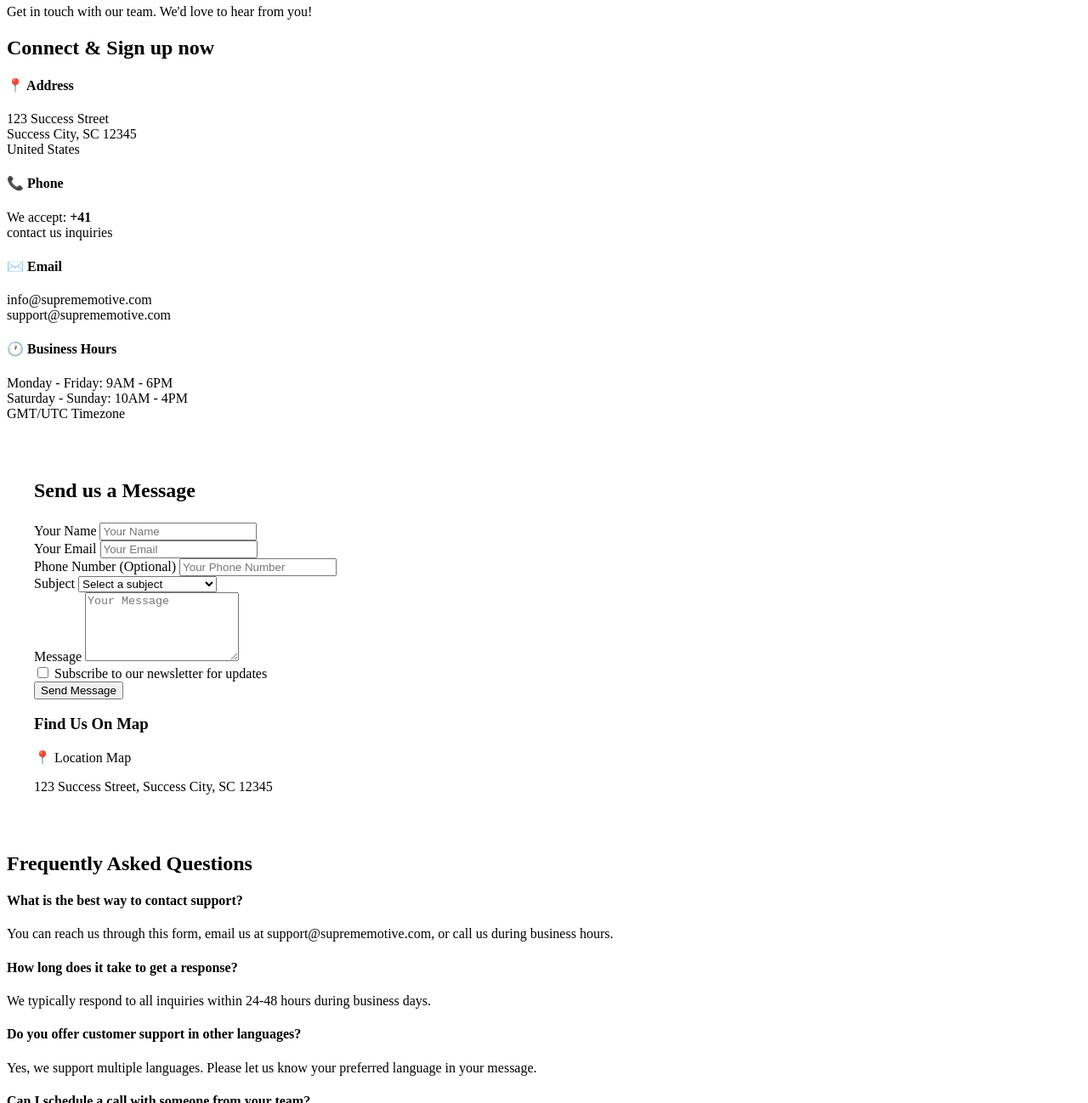
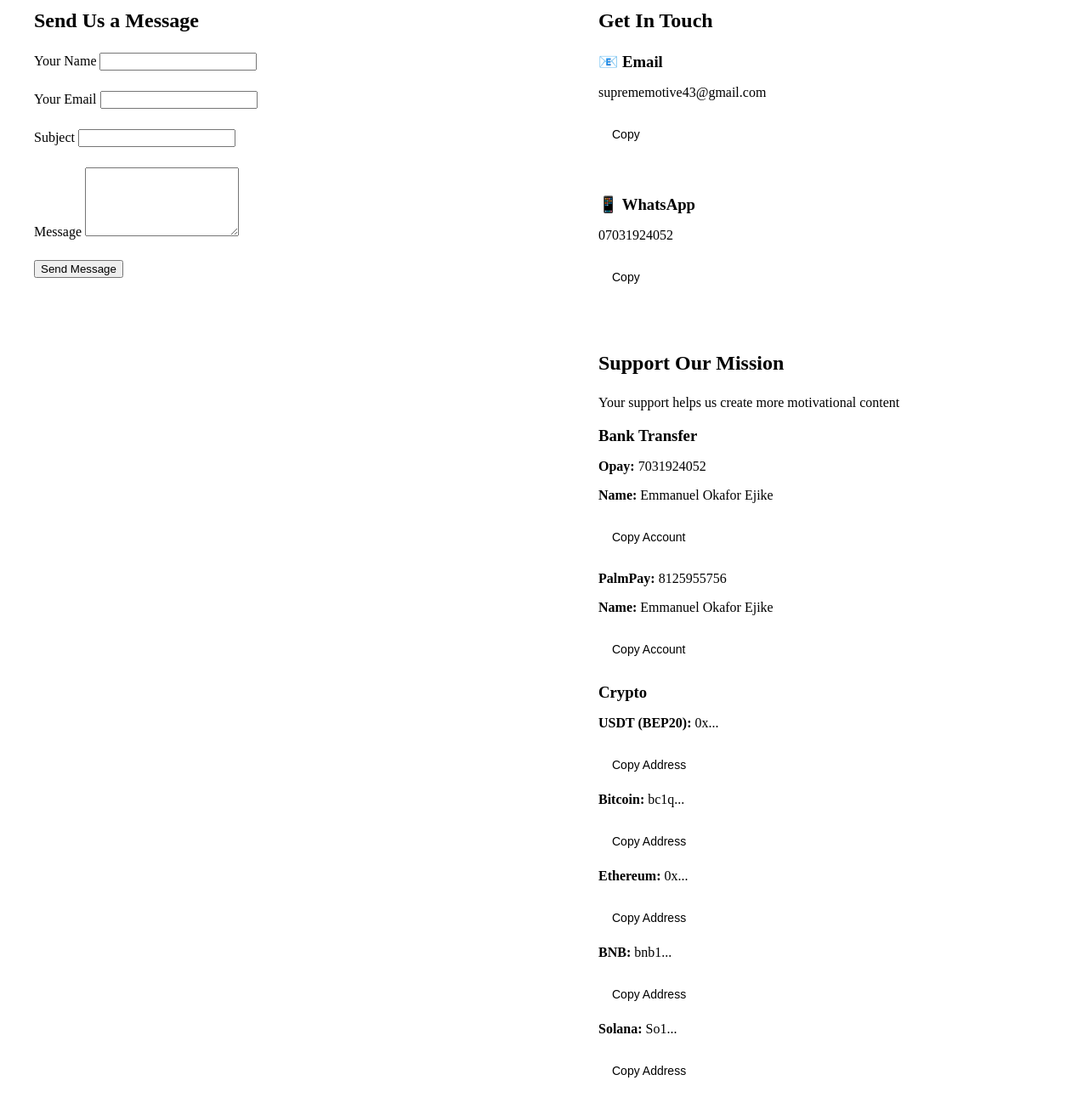
Before and after one commit to supremeamerapplication/Suprememotive-Network, a website: page public/contact.html in a window 1280 px wide. Shown: the part 244-1542 px from the top of the page at 85% size. Drawn offline with nearby package versions, Linux system fonts and the light colour scheme.

Commit message:
Update contact.html

```diff
--- a/public/contact.html
+++ b/public/contact.html
@@ -3,189 +3,144 @@
 <head>
     <meta charset="UTF-8">
     <meta name="viewport" content="width=device-width, initial-scale=1.0">
-    <title>Contact Us - SupremeMotive</title>
-    <link rel="stylesheet" href="css/style.css">
-    <link rel="stylesheet" href="css/responsive.css">
-    <link rel="icon" type="image/x-icon" href="favicon.ico">
+    <title>Contact - SupremeMotive Network</title>
+    <link rel="stylesheet" href="/css/style.css">
+    <link rel="stylesheet" href="/css/responsive.css">
+    <link rel="icon" href="/assets/images/favicon.ico">
 </head>
 <body>
-    <!-- Navigation Header -->
+    <!-- Navigation -->
     <nav class="navbar">
-        <div class="nav-container">
-            <div class="nav-brand">
-                <h1>SupremeMotive</h1>
+        <div class="container nav-container">
+            <a href="/" class="logo">SupremeMotive Network</a>
+            <div class="nav-links">
+                <a href="/">Home</a>
+                <a href="/profile.html">Profile</a>
+                <a href="/about.html">About</a>
+                <a href="/contact.html" class="active">Contact</a>
+                <div id="authButtons">
+                    <!-- Filled by JS -->
                 </div>
-            <ul class="nav-menu">
-                <li><a href="index.html">Home</a></li>
-                <li><a href="about.html">About</a></li>
-                <li><a href="contact.html" class="active">Contact</a></li>
-                <li><a href="#">Buy Coffee</a></li>
-                <li><a href="login.html" class="btn-login">Login</a></li>
-            </ul>
-            <div class="hamburger">
-                <span></span>
-                <span></span>
-                <span></span>
+                <img id="userAvatar" class="user-avatar" style="display: none;" alt="User">
+                <button id="themeToggle" class="theme-toggle">🌙</button>
             </div>
         </div>
     </nav>
 
-    <!-- Hero Section -->
-    <section class="page-hero">
-        <div class="page-hero-content">
-            <h1>Contact Us</h1>
-            <p>Get in touch with our team. We'd love to hear from you!</p>
-        </div>
-    </section>
+    <!-- Contact Content -->
+    <main class="container">
+        <div class="contact-content">
+            <h1>Contact & Support</h1>
 
-    <div class="container">
-        <div class="contact-container">
-            <!-- Contact Information -->
-            <div class="contact-info">
-                <h2>Connect & Sign up now</h2>
-                <div class="info-cards">
-                    <div class="card info-card">
-                        <h4>📍 Address</h4>
-                        <p>123 Success Street<br>Success City, SC 12345<br>United States</p>
-                    </div>
-                    <div class="card info-card">
-                        <h4>📞 Phone</h4>
-                        <p>We accept: <strong>+41</strong><br>contact us inquiries</p>
-                    </div>
-                    <div class="card info-card">
-                        <h4>✉️ Email</h4>
-                        <p>info@suprememotive.com<br>support@suprememotive.com</p>
-                    </div>
-                    <div class="card info-card">
-                        <h4>🕐 Business Hours</h4>
-                        <p>Monday - Friday: 9AM - 6PM<br>Saturday - Sunday: 10AM - 4PM<br>GMT/UTC Timezone</p>
-                    </div>
-                </div>
-            </div>
-
+            <div class="contact-grid">
                 <!-- Contact Form -->
-            <div class="contact-form-section">
-                <div class="card contact-form-card">
-                    <h2>Send us a Message</h2>
-                    <form id="contact-form" class="contact-form">
+                <section class="contact-form-section">
+                    <h2>Send Us a Message</h2>
+                    <form id="supportForm" class="support-form">
                         <div class="form-group">
                             <label for="name">Your Name</label>
-                            <input type="text" id="name" name="name" placeholder="Your Name" required>
+                            <input type="text" id="name" class="form-control" required>
                         </div>
 
                         <div class="form-group">
                             <label for="email">Your Email</label>
-                            <input type="email" id="email" name="email" placeholder="Your Email" required>
-                        </div>
-
-                        <div class="form-group">
-                            <label for="phone">Phone Number (Optional)</label>
-                            <input type="tel" id="phone" name="phone" placeholder="Your Phone Number">
+                            <input type="email" id="email" class="form-control" required>
                         </div>
 
                         <div class="form-group">
                             <label for="subject">Subject</label>
-                            <select id="subject" name="subject" required>
-                                <option value="">Select a subject</option>
-                                <option value="general">General Inquiry</option>
-                                <option value="support">Support Request</option>
-                                <option value="feedback">Feedback</option>
-                                <option value="partnership">Partnership Opportunity</option>
-                                <option value="other">Other</option>
-                            </select>
+                            <input type="text" id="subject" class="form-control" required>
                         </div>
 
                         <div class="form-group">
                             <label for="message">Message</label>
-                            <textarea id="message" name="message" placeholder="Your Message" rows="5" required></textarea>
+                            <textarea id="message" class="form-control" rows="5" required></textarea>
                         </div>
 
-                        <div class="form-group checkbox">
-                            <input type="checkbox" id="subscribe" name="subscribe">
-                            <label for="subscribe">Subscribe to our newsletter for updates</label>
+                        <button type="submit" class="btn">Send Message</button>
+                    </form>
+                </section>
+
+                <!-- Contact Info & Donation -->
+                <section class="contact-info-section">
+                    <!-- Contact Info -->
+                    <div class="contact-info">
+                        <h2>Get In Touch</h2>
+                        <div class="contact-method">
+                            <h3>📧 Email</h3>
+                            <p>suprememotive43@gmail.com</p>
+                            <button class="btn-copy" data-text="suprememotive43@gmail.com">Copy</button>
                         </div>
 
-                        <button type="submit" class="btn-primary">Send Message</button>
-                    </form>
-                </div>
-
-                <!-- Map Section -->
-                <div class="map-section">
-                    <h3>Find Us On Map</h3>
-                    <div class="map-placeholder">
-                        <p>📍 Location Map</p>
-                        <p>123 Success Street, Success City, SC 12345</p>
-                    </div>
-                </div>
+                        <div class="contact-method">
+                            <h3>📱 WhatsApp</h3>
+                            <p>07031924052</p>
+                            <button class="btn-copy" data-text="07031924052">Copy</button>
                         </div>
                     </div>
 
-        <!-- FAQ Section -->
-        <section class="content-section">
-            <h2>Frequently Asked Questions</h2>
-            <div class="faq-container">
-                <div class="faq-item">
-                    <h4>What is the best way to contact support?</h4>
-                    <p>You can reach us through this form, email us at support@suprememotive.com, or call us during business hours.</p>
+                    <!-- Donation -->
+                    <div class="donation-section">
+                        <h2>Support Our Mission</h2>
+                        <p>Your support helps us create more motivational content</p>
+
+                        <div class="donation-methods">
+                            <div class="donation-method">
+                                <h3>Bank Transfer</h3>
+                                <p><strong>Opay:</strong> 7031924052</p>
+                                <p><strong>Name:</strong> Emmanuel Okafor Ejike</p>
+                                <button class="btn-copy" data-text="7031924052">Copy Account</button>
                             </div>
-                <div class="faq-item">
-                    <h4>How long does it take to get a response?</h4>
-                    <p>We typically respond to all inquiries within 24-48 hours during business days.</p>
+
+                            <div class="donation-method">
+                                <p><strong>PalmPay:</strong> 8125955756</p>
+                                <p><strong>Name:</strong> Emmanuel Okafor Ejike</p>
+                                <button class="btn-copy" data-text="8125955756">Copy Account</button>
                             </div>
-                <div class="faq-item">
-                    <h4>Do you offer customer support in other languages?</h4>
-                    <p>Yes, we support multiple languages. Please let us know your preferred language in your message.</p>
+
+                            <div class="donation-method">
+                                <h3>Crypto</h3>
+                                <p><strong>USDT (BEP20):</strong> 0x...</p>
+                                <button class="btn-copy" data-text="0x...">Copy Address</button>
+
+                                <p><strong>Bitcoin:</strong> bc1q...</p>
+                                <button class="btn-copy" data-text="bc1q...">Copy Address</button>
+
+                                <p><strong>Ethereum:</strong> 0x...</p>
+                                <button class="btn-copy" data-text="0x...">Copy Address</button>
+
+                                <p><strong>BNB:</strong> bnb1...</p>
+                                <button class="btn-copy" data-text="bnb1...">Copy Address</button>
+
+                                <p><strong>Solana:</strong> So1...</p>
+                                <button class="btn-copy" data-text="So1...">Copy Address</button>
                             </div>
-                <div class="faq-item">
-                    <h4>Can I schedule a call with someone from your team?</h4>
-                    <p>Absolutely! Please mention this in your message and we'll be happy to schedule a call with you.</p>
                         </div>
                     </div>
                 </section>
             </div>
+        </div>
+    </main>
 
     <!-- Footer -->
     <footer class="footer">
+        <div class="container">
             <div class="footer-content">
                 <div class="footer-section">
-                <h5>SupremeMotive</h5>
-                <ul>
-                    <li><a href="about.html">About</a></li>
-                    <li><a href="contact.html">Contact</a></li>
-                    <li><a href="#">Blog</a></li>
-                </ul>
-            </div>
-            <div class="footer-section">
-                <h5>Legal</h5>
-                <ul>
-                    <li><a href="privacy.html">Privacy</a></li>
-                    <li><a href="terms.html">Terms</a></li>
-                    <li><a href="#">Cookies</a></li>
-                </ul>
-            </div>
-            <div class="footer-section">
-                <h5>Social</h5>
-                <ul>
-                    <li><a href="#">Twitter</a></li>
-                    <li><a href="#">Instagram</a></li>
-                    <li><a href="#">LinkedIn</a></li>
-                </ul>
-            </div>
-            <div class="footer-section">
-                <h5>Support</h5>
-                <ul>
-                    <li><a href="#">Help Center</a></li>
-                    <li><a href="#">Contact Us</a></li>
-                    <li><a href="#">Report Issue</a></li>
-                </ul>
+                    <h3>SupremeMotive Network</h3>
+                    <p>Inspiring individuals to reach their full potential.</p>
                 </div>
             </div>
-        <div class="footer-bottom">
-            <p>&copy; 2026 SupremeMotive Network. All rights reserved.</p>
+            <div class="copyright">
+                <p>&copy; 2024 SupremeMotive Network. All rights reserved.</p>
+            </div>
         </div>
     </footer>
 
-    <script src="js/theme.js"></script>
-    <script src="js/main.js"></script>
+    <!-- Scripts -->
+    <script src="https://unpkg.com/@supabase/supabase-js@2"></script>
+    <script src="/js/supabase.js"></script>
+    <script src="/js/theme.js"></script>
+    <script src="/js/contact.js"></script>
 </body>
 </html>
```
Lines whose indentation alone changed are shown as unchanged.
